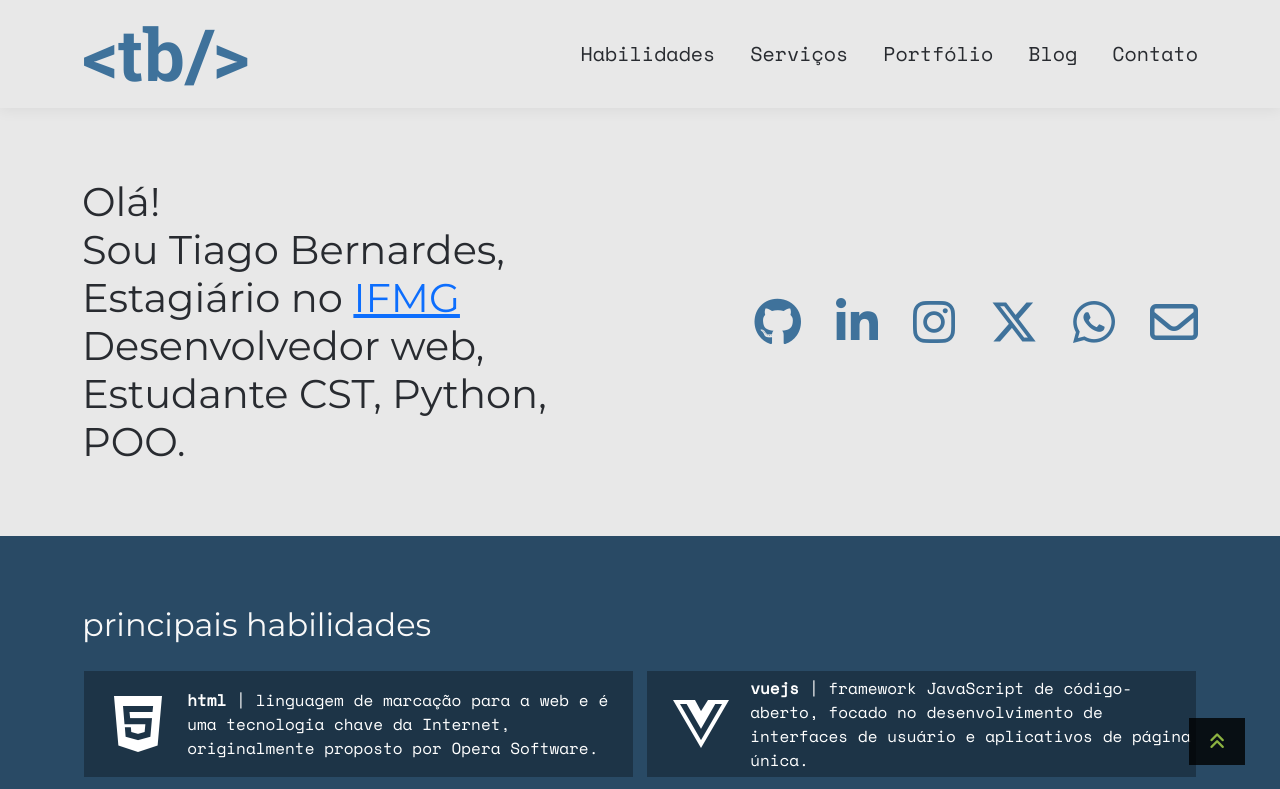
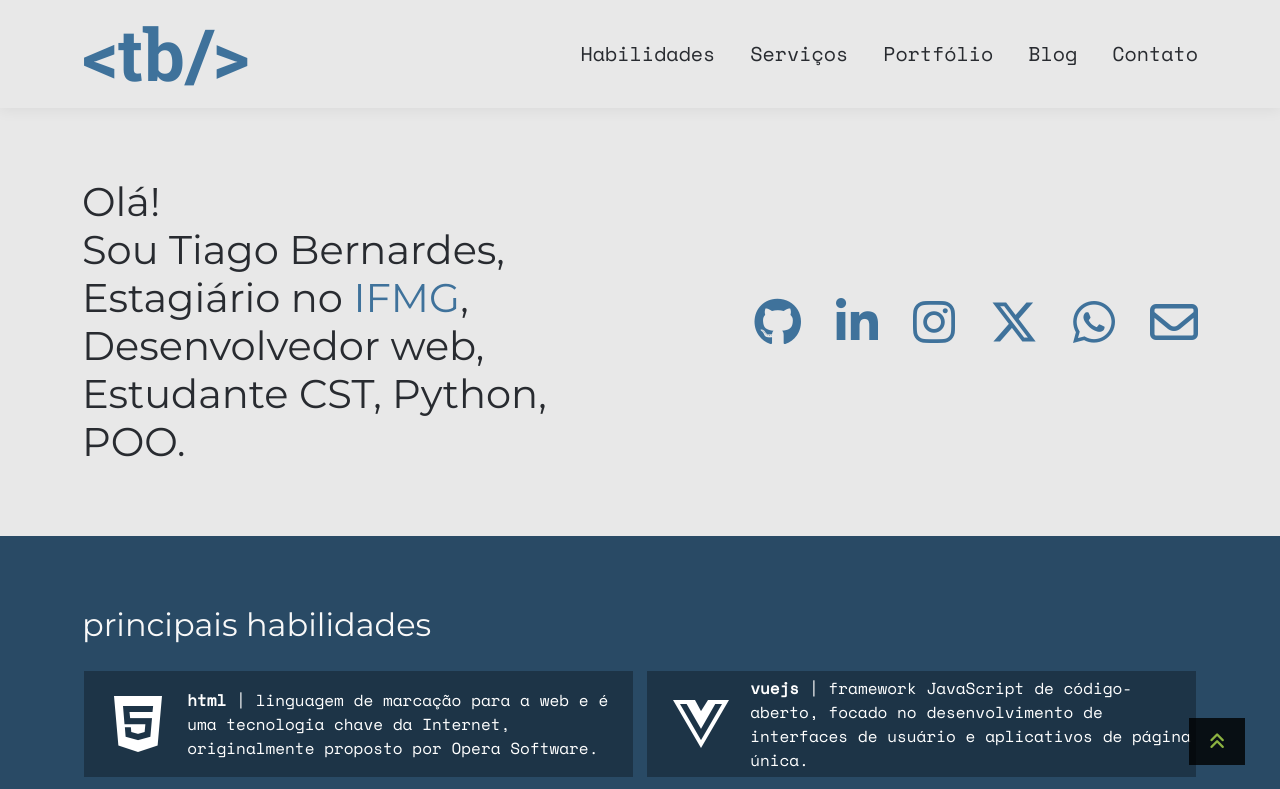
Before and after one commit to tiagobernard/site-tb-vue, a Vue app: page / in a window 1280 px wide. Shown: the top 789 px of the page. Built offline with nearby package versions, Linux system fonts and the light colour scheme; no server answers.

Commit message:
Inserindo estágio na bio

```diff
--- a/src/components/SobreTb.vue
+++ b/src/components/SobreTb.vue
@@ -5,7 +5,7 @@
         <div class="col-6">
           <h1>Olá!<br/>
             Sou Tiago Bernardes,<br />
-            Estagiário no <a href="https://ifmg.edu.br" target="_blank">IFMG</a><br>Desenvolvedor web,<br />
+            Estagiário no <a href="https://ifmg.edu.br" target="_blank">IFMG</a>,<br>Desenvolvedor web,<br />
             Estudante CST, Python, POO.</h1>
         </div>
         <div class="col-6 socialTb">
@@ -64,6 +64,11 @@ export default {
   font-family: 'Montserrat';
   font-weight: 400;
   margin:0
+}
+
+.sobre a {
+  color: #3f729b;
+  text-decoration: none;
 }
 
 .socialTb ul {
```
